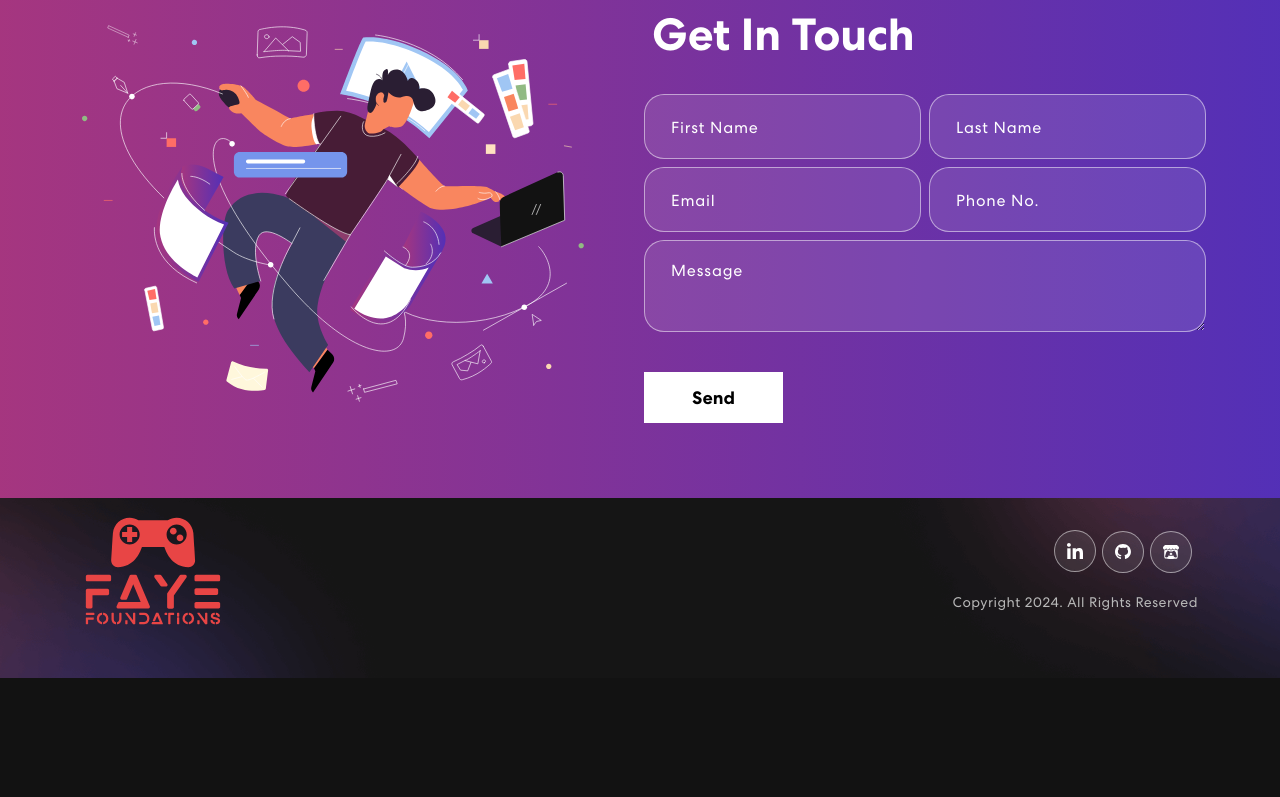
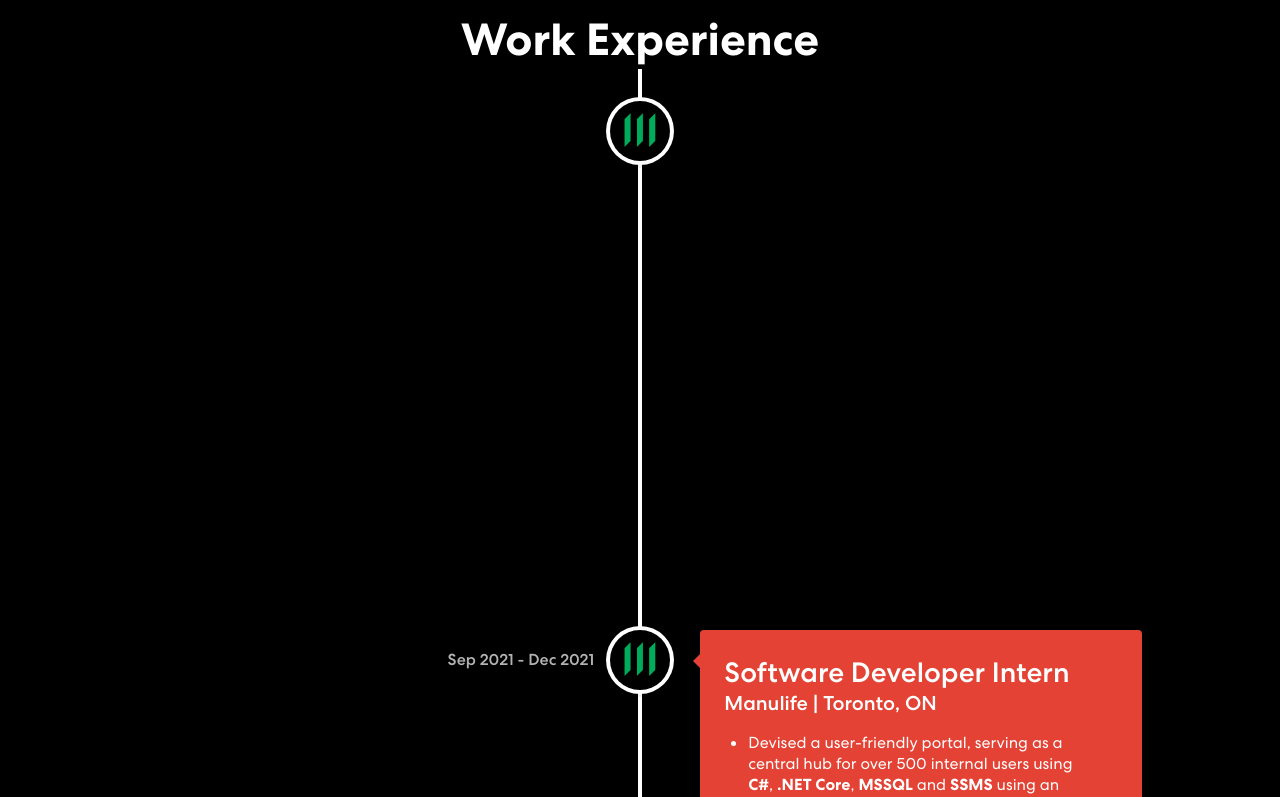
Before and after one commit to AlecFaye/Kelvin-Lim-Porfolio, a React (Create React App) app: page / in a window 1280 px wide. Shown: the part 1740-2537 px from the top of the page. Before the commit the page ends 2418 px from the top, so only its background shows below. Built offline with nearby package versions, Linux system fonts and the light colour scheme.

Commit message:
Added work experience timeline

```diff
--- a/package.json
+++ b/package.json
@@ -23,6 +23,7 @@
     "react-pdf": "^7.7.1",
     "react-router-dom": "^6.22.3",
     "react-scripts": "5.0.1",
+    "react-vertical-timeline-component": "^3.6.0",
     "serverless-http": "^3.2.0",
     "web-vitals": "^2.1.0"
   },
--- a/src/App.css
+++ b/src/App.css
@@ -468,7 +468,19 @@
     z-index: -4;
 }
 
-/************ Projects CSS ************/
+/************ Work CSS ************/
+.work {
+    padding: 80px 0;
+    position: relative;
+    background-color: black;
+}
+.work h2 {
+	font-size: 45px;
+	font-weight: 700;
+    text-align: center;
+}
+
+/************ Contact CSS ************/
 .contact {
     background: linear-gradient(90.21deg, #AA367C -5.91%, #4A2FBD 111.58%);
     padding: 75px 0 75px 0;
--- a/src/App.js
+++ b/src/App.js
@@ -3,6 +3,7 @@
 import Projects from './components/Projects';
 import Contact from './components/Contact';
 import Footer from './components/Footer';
+import Work from "./components/Work";
 
 const App = () => {
     return (
@@ -10,6 +11,7 @@
             <NavigationBar isHomePage={ true } />
             <Banner />
             <Projects />
+            <Work />
             <Contact />
             <Footer />
         </div>
--- a/src/components/NavigationBar.js
+++ b/src/components/NavigationBar.js
@@ -65,6 +65,18 @@
                         </Nav.Link>
 
                         <Nav.Link
+                            href="#work"
+                            className={ activeLink === "work" ? "active navbar-link" : "navbar-link" }
+                            onClick={ () => {
+                                isHomePage
+                                    ? onUpdateActiveLink("work")
+                                    : navigate("/")
+                                }
+                            }>
+                                Work
+                        </Nav.Link>
+
+                        <Nav.Link
                             className={ activeLink === "resume" ? "active navbar-link" : "navbar-link" }
                             onClick={ () => {
                                 onUpdateActiveLink("resume");
--- /dev/null
+++ b/src/components/Work.js
@@ -0,0 +1,57 @@
+import { Container, Row, Col } from "react-bootstrap";
+import { VerticalTimeline, VerticalTimelineElement }  from 'react-vertical-timeline-component';
+import 'react-vertical-timeline-component/style.min.css';
+import manulifeLogo from "../assets/img/manulife-logo.png";
+
+const Work = () => {
+    return (
+        <section className="work" id = "work">
+            <Container>
+                <Row>
+                    <Col>
+                        <h2>Work Experience</h2>
+                        <VerticalTimeline>
+                            <VerticalTimelineElement
+                                className="vertical-timeline-element--work"
+                                contentStyle={{ background: '#E34234', color: '#fff' }}
+                                contentArrowStyle={{ borderRight: '7px solid  #E34234' }}
+                                date="May 2022 - Aug 2022"
+                                iconStyle={{ background: 'black', color: '#fff' }}
+                                icon={ <img src={ manulifeLogo } alt="Manufe Logo" height={32} width={32} /> }
+                            >
+                                <h3 className="vertical-timeline-element-title">Software Developer Intern</h3>
+                                <h5 className="vertical-timeline-element-subtitle">Manulife | Toronto, ON</h5>
+                                <ul className="mx-4 mt-3">
+                                    <li className="my-2">Spearheaded the front-end and back-end of an email subscription management system in <b>C#</b>, <b>.NET Core</b>, <b>MSSQL</b> and <b>HTML/CSS</b> allowing administrators to easily update their email preferences</li>
+                                    <li className="my-2">Implemented critical updates to a legacy application by updating outdated <b>MSSQL</b> procedures to reflect the new input file saving the organization <b>1200 hours</b> of manual work per year</li>
+                                    <li className="my-2">Led the modernization efforts of outdated web applications, incorporating user-friendly <b>Bootstrap 3</b> designs to enhance the overall user experience by centralizing a global <b>CSS</b> file for developers</li>
+                                </ul>
+                            </VerticalTimelineElement>
+
+                            <VerticalTimelineElement
+                                className="vertical-timeline-element--work"
+                                contentStyle={{ background: '#E34234', color: '#fff' }}
+                                contentArrowStyle={{ borderRight: '7px solid  #E34234' }}
+                                date="Sep 2021 - Dec 2021"
+                                iconStyle={{ background: 'black', color: '#fff' }}
+                                icon={ <img src={ manulifeLogo } alt="Manufe Logo" height={32} width={32} /> }
+                            >
+                                <h3 className="vertical-timeline-element-title">Software Developer Intern</h3>
+                                <h5 className="vertical-timeline-element-subtitle">Manulife | Toronto, ON</h5>
+                                <ul className="mx-4 mt-3">
+                                    <li className="my-2">Devised a user-friendly portal, serving as a central hub for over 500 internal users using <b>C#</b>, <b>.NET Core</b>, <b>MSSQL</b> and <b>SSMS</b> using an <b>MVC</b> framework</li>
+                                    <li className="my-2">Conceptualized and implemented a user-friendly platform enabling seamless submission of automation ideas, fostering a collaborative environment for users to contribute valuable insights</li>
+                                    <li className="my-2">Designed and established a robust system for users to report issues with automation tools, streamlining the troubleshooting process and ensuring prompt resolution of technical challenges</li>
+                                    <li className="my-2">Constructed a comprehensive progress tracking feature, empowering users to monitor the status of their automation requests in real-time, enhancing transparency and user satisfaction</li>
+                                    <li className="my-2">Optimized <b>MSSQL</b> procedures by using temporary tables which reduced unnecessary joins that resulted in a reduced processing time by up to <b>15%</b></li>
+                                </ul>
+                            </VerticalTimelineElement>
+                        </VerticalTimeline>
+                    </Col>
+                </Row>
+            </Container>
+        </section>
+    );
+};
+
+export default Work;
```
Also changed, not shown: src/assets/img/manulife-logo.png (added), 1 other file (tests, documents, lock files or other folders). Lines whose indentation alone changed are shown as unchanged.
